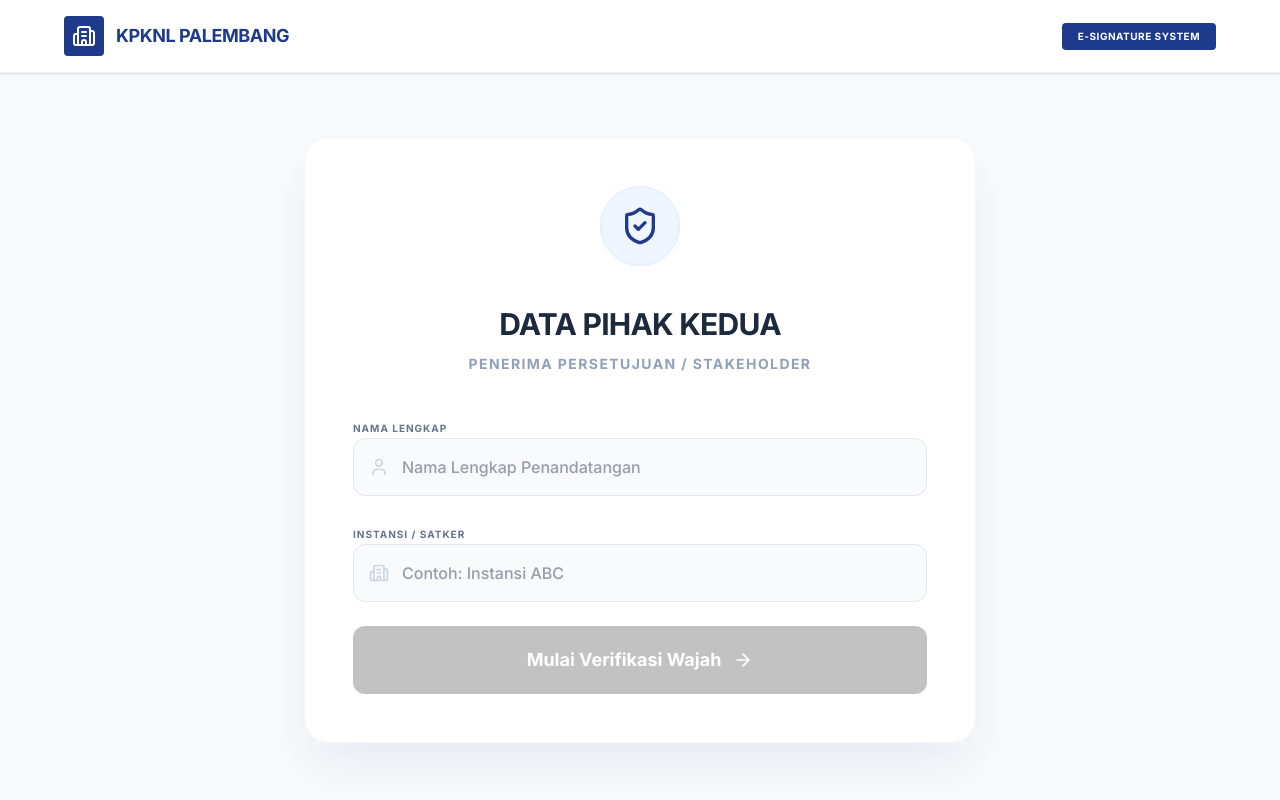
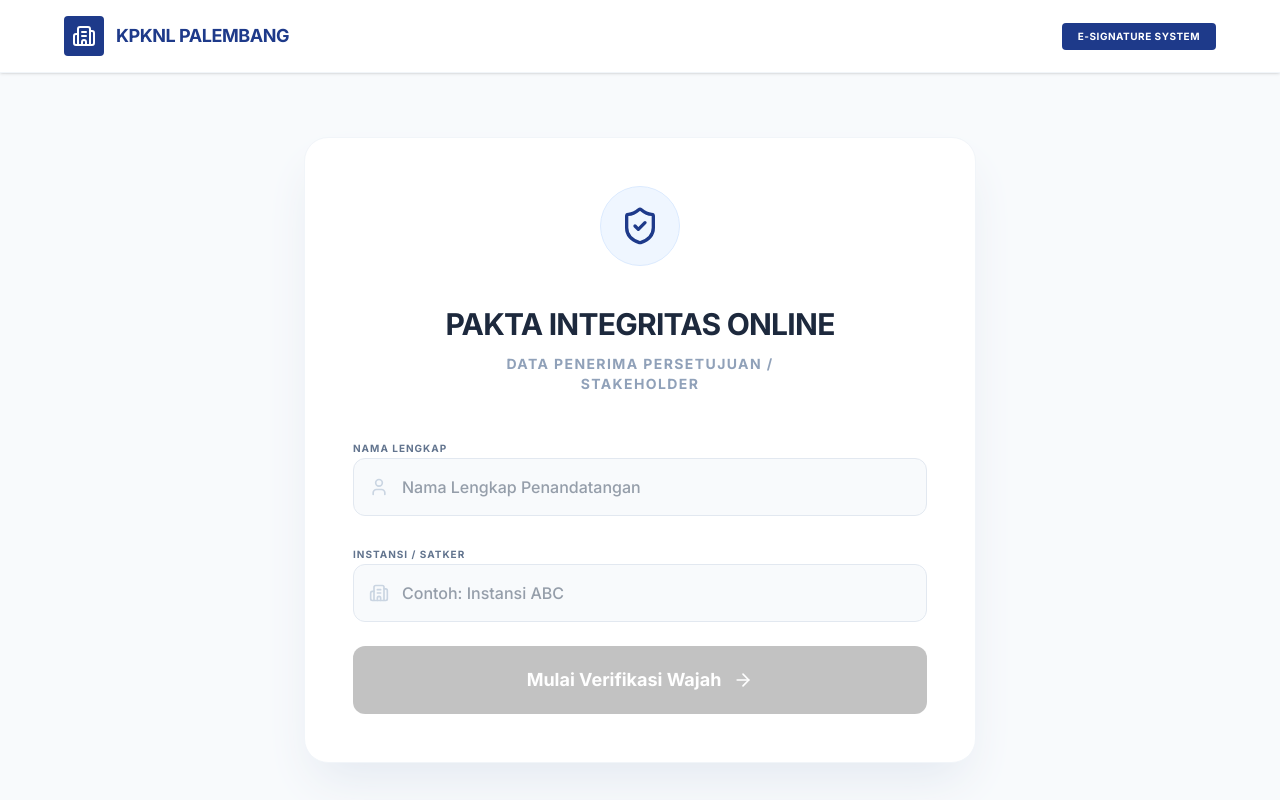
Before and after one commit to ewidayanta/pakta-integritas-online, a React (Vite) app: page / in a window 1280 px wide. Shown: the top 800 px of the page. Built offline with nearby package versions, Linux system fonts and the light colour scheme; a web font is replaced by a local one.

Commit message:
Update App.tsx

```diff
--- a/src/App.tsx
+++ b/src/App.tsx
@@ -292,10 +292,10 @@ export default function App() {
 
                 <div className="text-center space-y-2 sm:space-y-3">
                   <h2 className="text-2xl sm:text-3xl font-bold tracking-tight text-slate-800 uppercase">
-                    Data Pihak Kedua
+                    Pakta Integritas Online
                   </h2>
-                  <p className="text-slate-400 text-[10px] sm:text-sm max-w-sm mx-auto uppercase tracking-widest font-bold">
-                    Penerima Persetujuan / Stakeholder
+                  <p className="text-slate-400 text-[8px] sm:text-sm max-w-sm mx-auto uppercase tracking-widest font-bold">
+                    Data Penerima Persetujuan / Stakeholder
                   </p>
                 </div>
 
```
